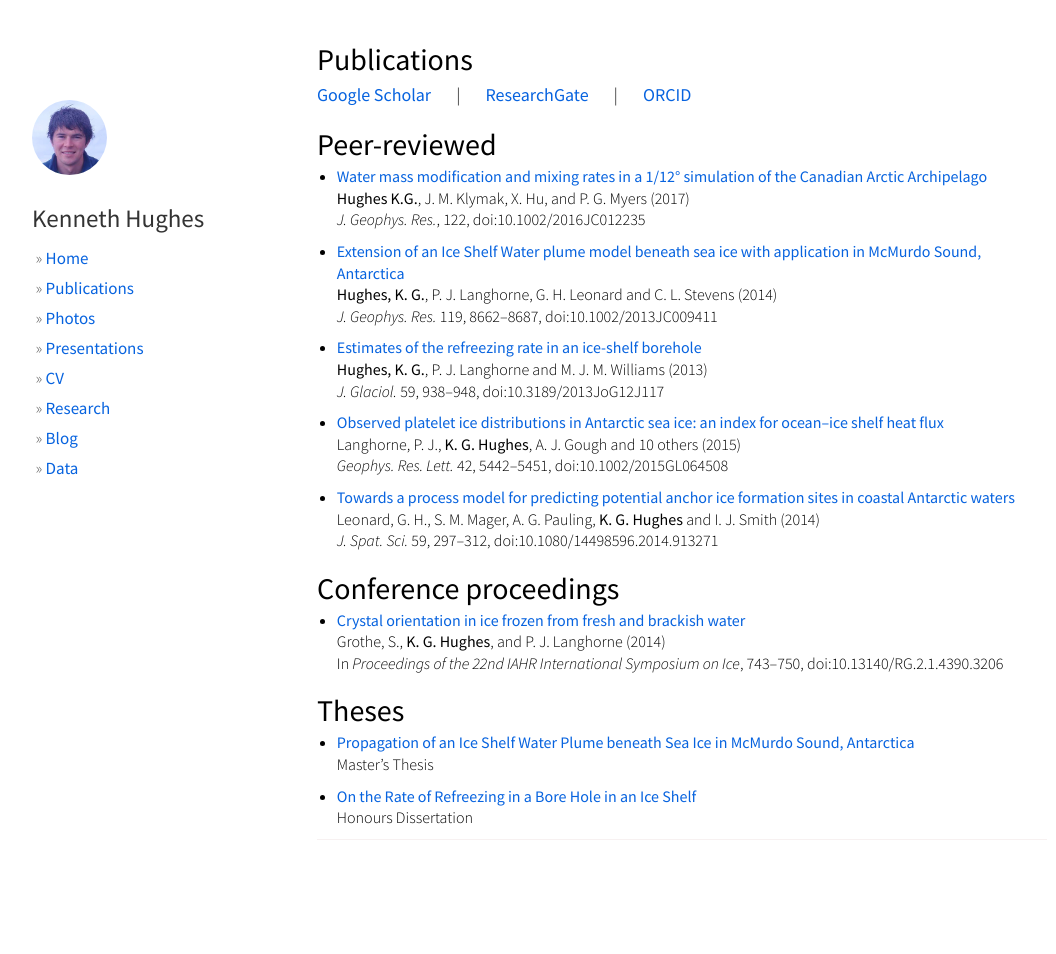
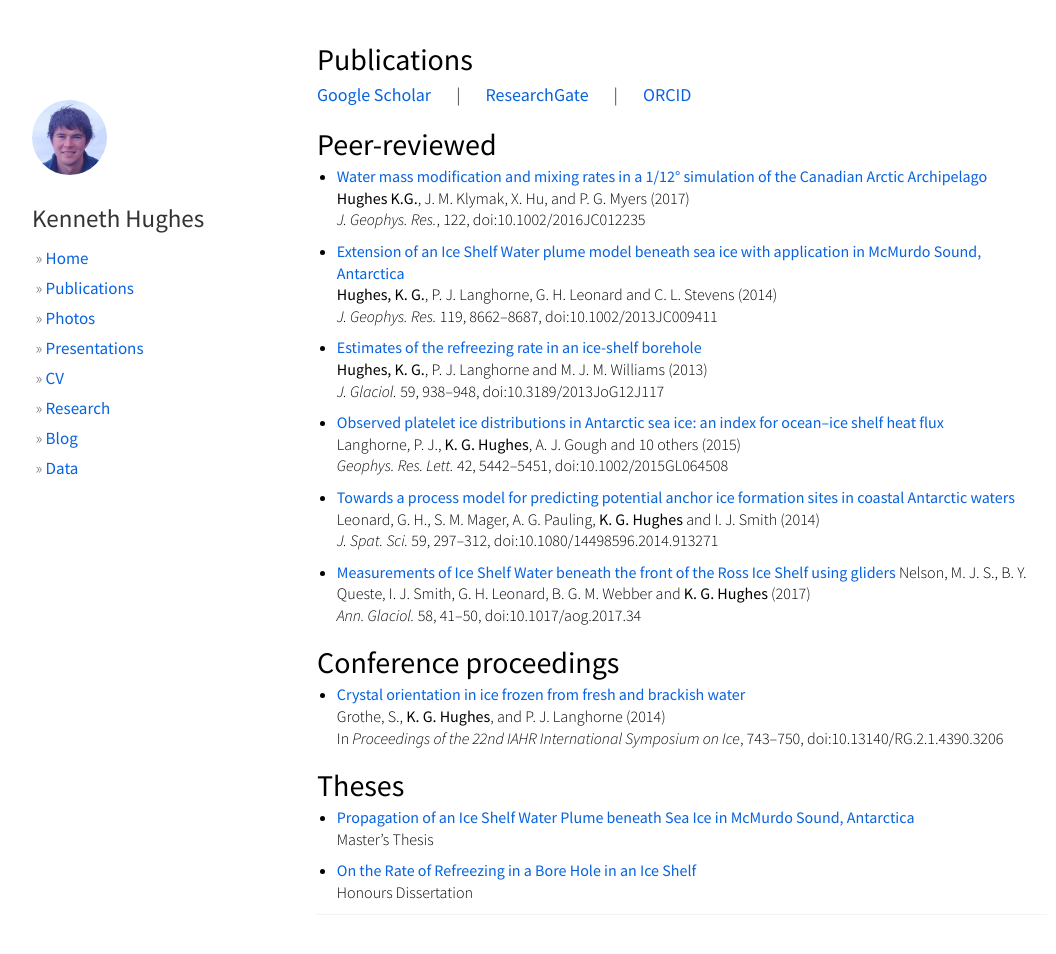
Before and after one commit to hugke729/hugke729.github.io, a Jekyll site: the page built from publications/index.md, in a window 1280 px wide and 968 px high. Shown: the top 954 px of the window, without its empty margins (53-1109 px from the left). Built offline with Jekyll 4.4.1, drawn with Linux system fonts in a browser that asks for light colours; nearby versions of some CDN libraries.

Commit message:
Add Nelson citation

```diff
--- a/publications/index.md
+++ b/publications/index.md
@@ -31,6 +31,10 @@ Langhorne, P. J., __K. G. Hughes__, A. J. Gough and 10 others (2015)
 Leonard, G. H., S. M. Mager, A. G. Pauling, __K. G. Hughes__ and I. J. Smith (2014)
 *J. Spat. Sci.* 59, 297–312, doi:10.1080/14498596.2014.913271
 
+* [Measurements of Ice Shelf Water beneath the front of the Ross Ice Shelf using gliders][pr6]
+Nelson, M. J. S., B. Y. Queste, I. J. Smith, G. H. Leonard, B. G. M. Webber and __K. G. Hughes__ (2017)
+*Ann. Glaciol.* 58, 41–50, doi:10.1017/aog.2017.34
+
 ## Conference proceedings
 
 * [Crystal orientation in ice frozen from fresh and brackish water][cp1]
```
Also changed, not shown: other parts of publications/index.md (+1 -0 lines).
